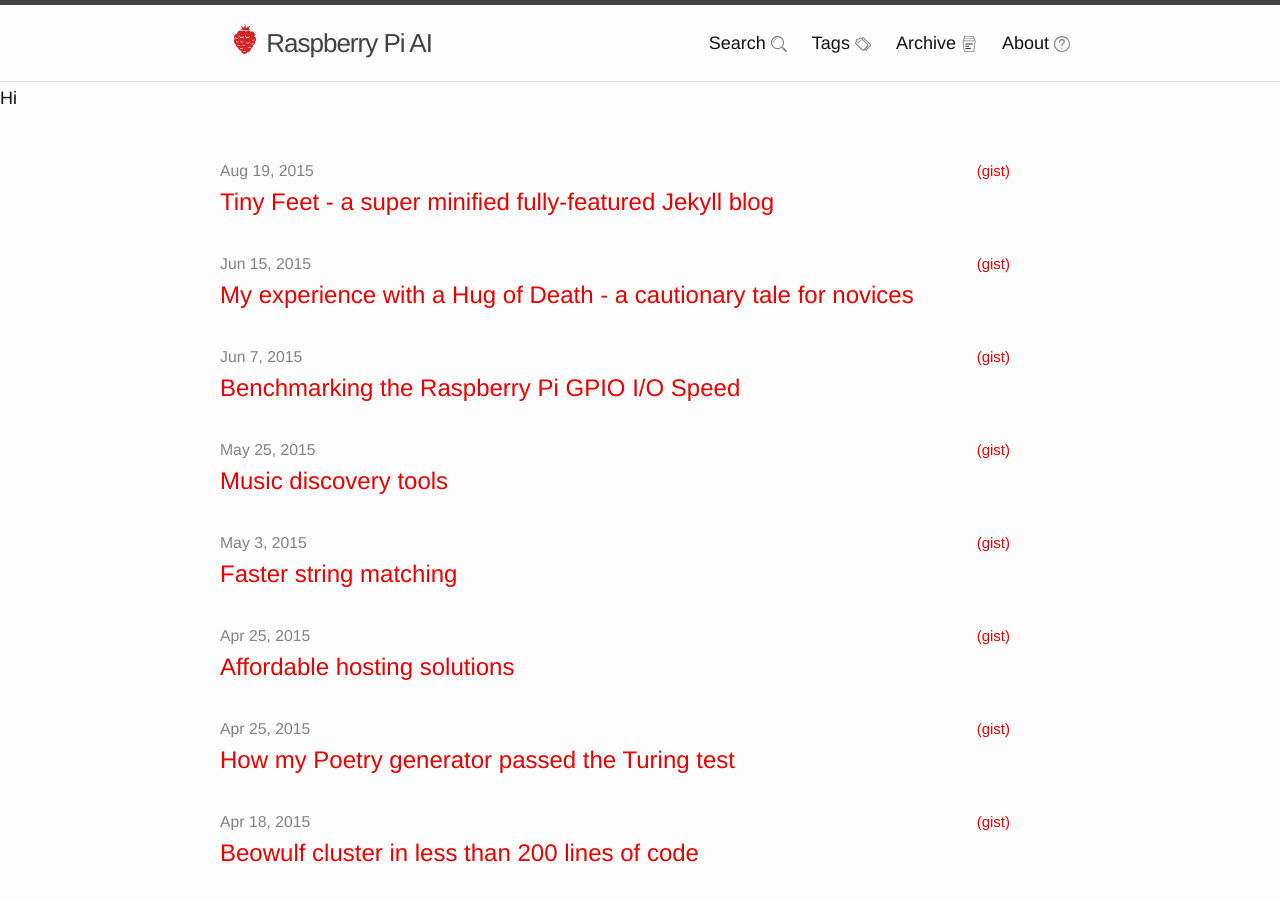
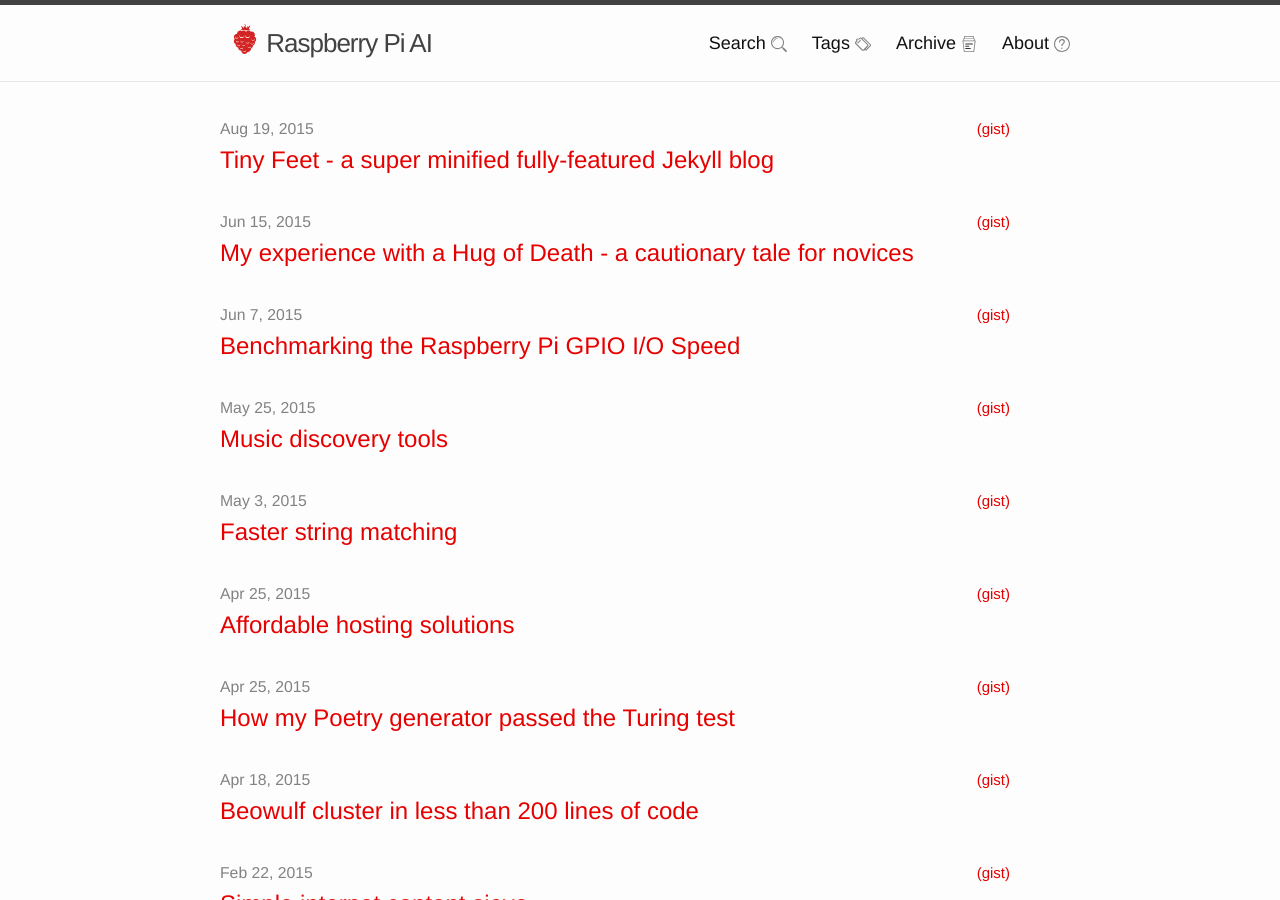
Before and after one commit to schollz/rpiai.com.old, a Jekyll site: the page built from index.html, in a window 1280 px wide and 900 px high. Built offline with Jekyll 4.4.1, drawn with Linux system fonts in a browser that asks for light colours; Markdown is read by kramdown in place of the engine named in the settings; a script that is not in the unit is left out.

Commit message:
Update header.html

```diff
--- a/_includes/header.html
+++ b/_includes/header.html
@@ -128,7 +128,3 @@
 <div class="spacer">
     &nbsp;
 </div>
-
-<div class="trigger">
-	<p>Hi</p>
-</div>
```
